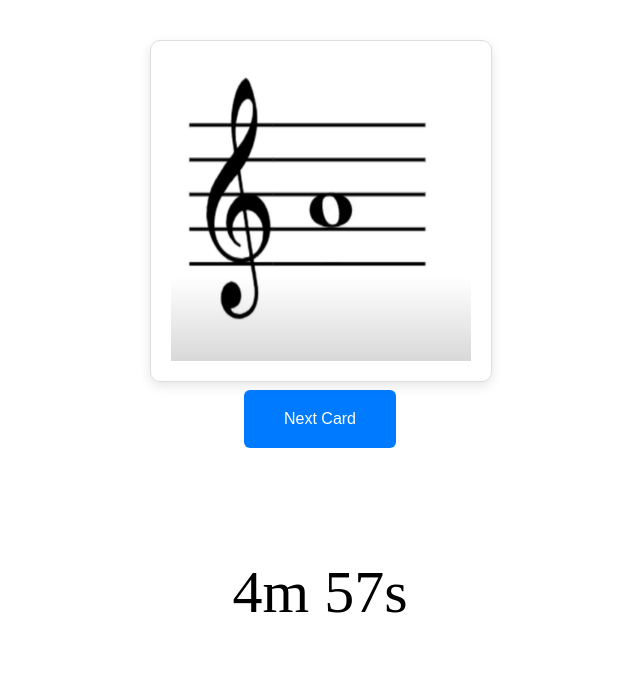
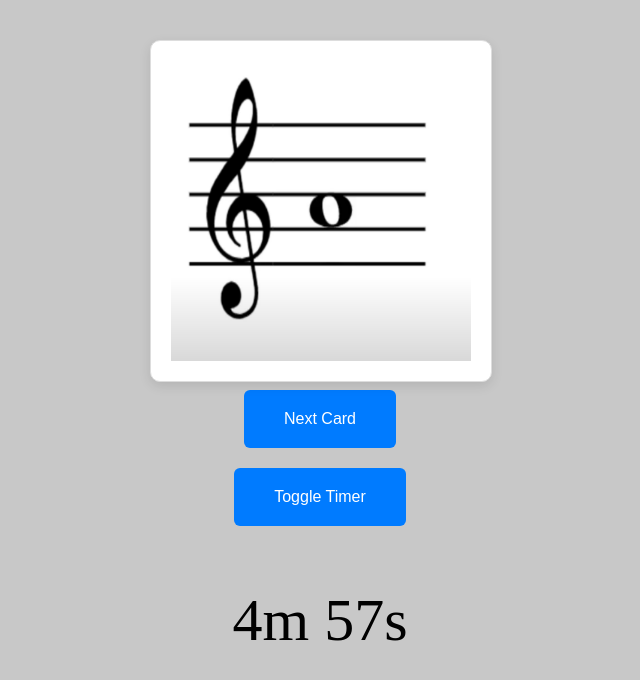
Before and after one commit to Nocrantus/pianocards, a plain HTML site: page index.html in a window 1280 px wide. Shown: the whole page, without its empty margins (320-960 px from the left). Drawn offline with Linux system fonts and the light colour scheme.

Commit message:
Finalized product

```diff
--- a/index.html
+++ b/index.html
@@ -7,6 +7,7 @@
 </head>
 <body>
 <script type = "text/javascript" src = "main.js"></script>
+
 <div class="flashcard-section">
     <div class="flashcard-viewer" id="flashcard-viewer">
         <div class="flashcard" id="flashcard" onclick="flipCard()">
@@ -15,11 +16,16 @@
                 <div class="flashcard-back" id="card-back"></div>
             </div>
         </div>
-        <div class="nav-buttons">
+        <!--Buttons-->
+        <div class="buttons">
             <button onclick="nextCard()">Next Card</button>
         </div>
-        <p class="timer" id="timer"></p>
+        <div class="buttons">
+            <button onclick="toggleTimer()">Toggle Timer</button>
+        </div>
+        <p id="timer"></p>
     </div>
 </div>
+
 </body>
 </html>
--- a/main.css
+++ b/main.css
@@ -8,6 +8,10 @@ button {
     font-size: 16px;
     cursor: pointer;
     transition: background-color 0.3s ease;
+}
+
+body{
+    background: #c8c8c8;
 }
 
 button:hover {
@@ -78,14 +82,14 @@ button:hover {
     justify-content: center;
     margin-top: 40px;
 }
-.nav-buttons {
+.buttons {
     display: flex;
     justify-content: center;
     gap: 20px;
     align-items: center;
 }
 
-.nav-buttons button {
+.buttons button {
     padding: 20px 40px;
     background-color: #007bff;
     color: white;
@@ -96,12 +100,16 @@ button:hover {
     transition: background-color 0.3s ease;
 }
 
-.nav-buttons button:hover {
+.buttons button:hover {
     background-color: #0056b3;
 }
 
-.timer {
+#timer {
     text-align: center;
     font-size: 60px;
-    margin-top: 100px;
+    margin-top: 50px;
 }
+
+.not-displayed {
+    display: none;
+}
--- a/main.js
+++ b/main.js
@@ -44,9 +44,13 @@ function nextCard() {
     setTimeout(showCard, 200);
 }
 
-    let startTime = Date.now();
+function toggleTimer() {
+    document.getElementById("timer").classList.toggle("not-displayed");
+}
 
-    // Update the count down every 1 second
+let startTime = Date.now();
+
+    // Update the count-down every 1 second
 let x = setInterval(function() {
 
     // Get today's date and time
@@ -61,9 +65,10 @@ let x = setInterval(function() {
     // Display the result in the element with id="demo"
     document.getElementById("timer").innerHTML = minutes + "m " + seconds + "s ";
 
-    // If the count down is finished, write some text
+    // If the count-down is finished, write some text
     if (distance < 0) {
     clearInterval(x);
+    window.alert('Time is up!');
     document.getElementById("timer").innerHTML = "EXPIRED";
 }
 }, 1000);
```
